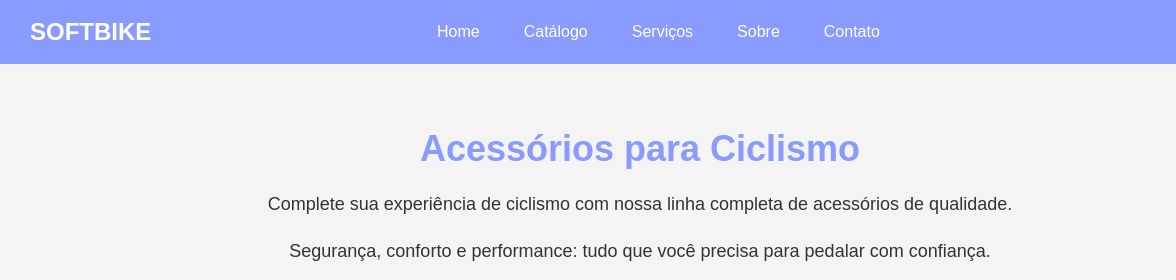
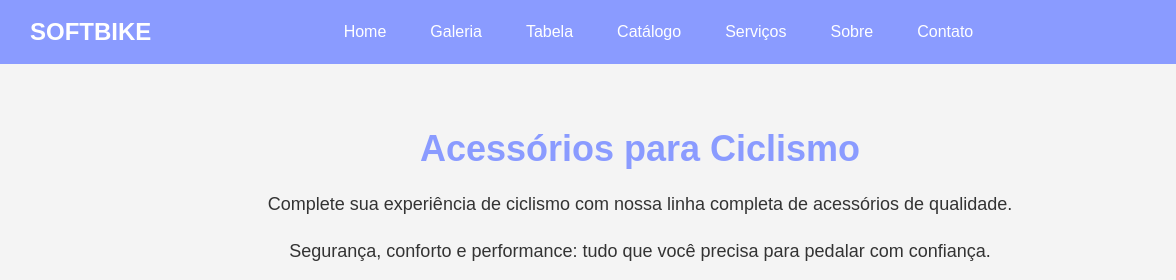
Before and after one commit to EnzoGazolla/SoftBike, a plain HTML site: page acessorios.html in a window 1280 px wide. Shown: the top 280 px of the page, 0-1176 px from the left. Drawn offline with Linux system fonts and the light colour scheme.

Commit message:
BarraDeMenus

```diff
--- a/acessorios.html
+++ b/acessorios.html
@@ -208,6 +208,8 @@
         <div class="logo">SOFTBIKE</div>
         <nav class="nav">
             <a href="index.html">Home</a>
+            <a href="galeria.html">Galeria</a>
+            <a href="tabela.html">Tabela</a>
             <a href="catalogo.html">Catálogo</a>
             <a href="servicos.html">Serviços</a>
             <a href="sobre.html">Sobre</a>
```
Also changed, not shown: catalogo.html (+2 -0 lines), contato.html (+2 -0 lines), eletrica.html (+2 -0 lines), galeria.html (+2 -0 lines), index.html (+2 -0 lines), mountain.html (+2 -0 lines), passeio.html (+2 -0 lines), servicos.html (+2 -0 lines), sobre.html (+2 -0 lines), speed.html (+2 -0 lines), tabela.html (+2 -0 lines), urbana.html (+2 -0 lines).
